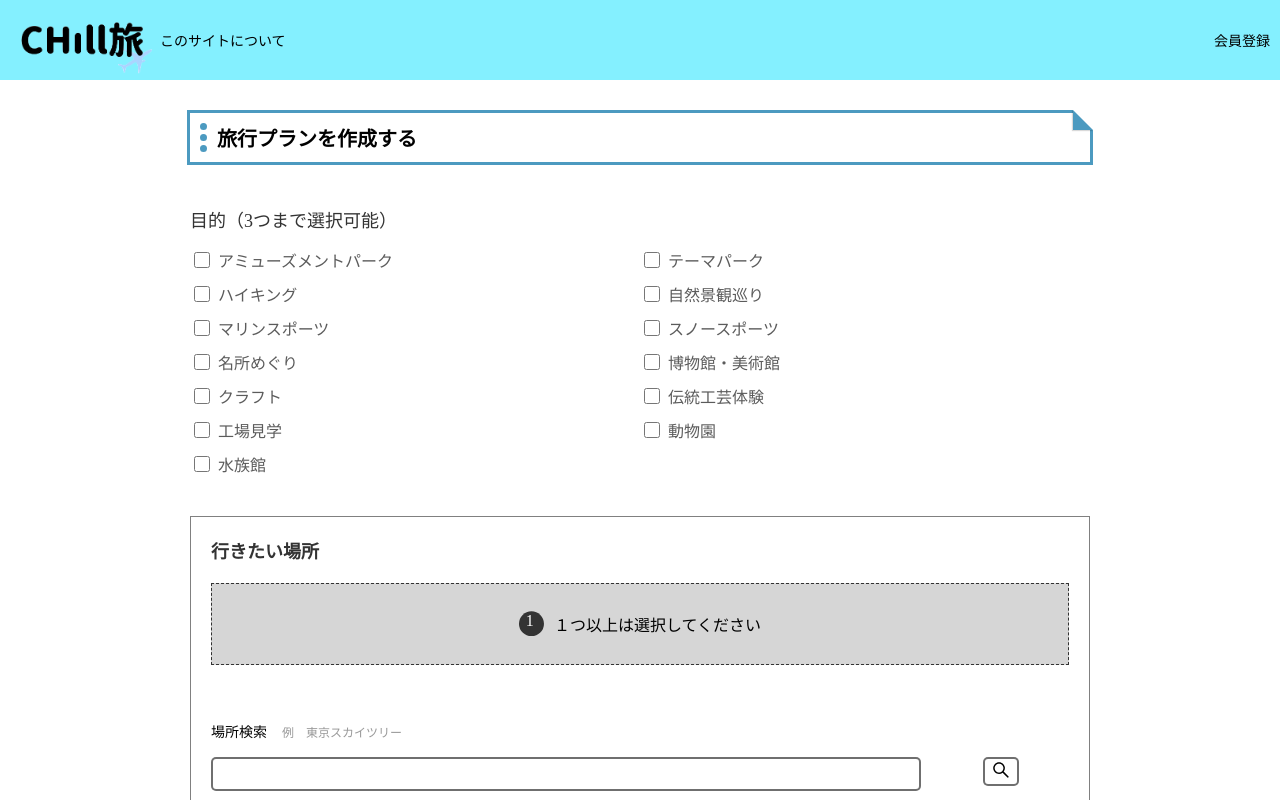
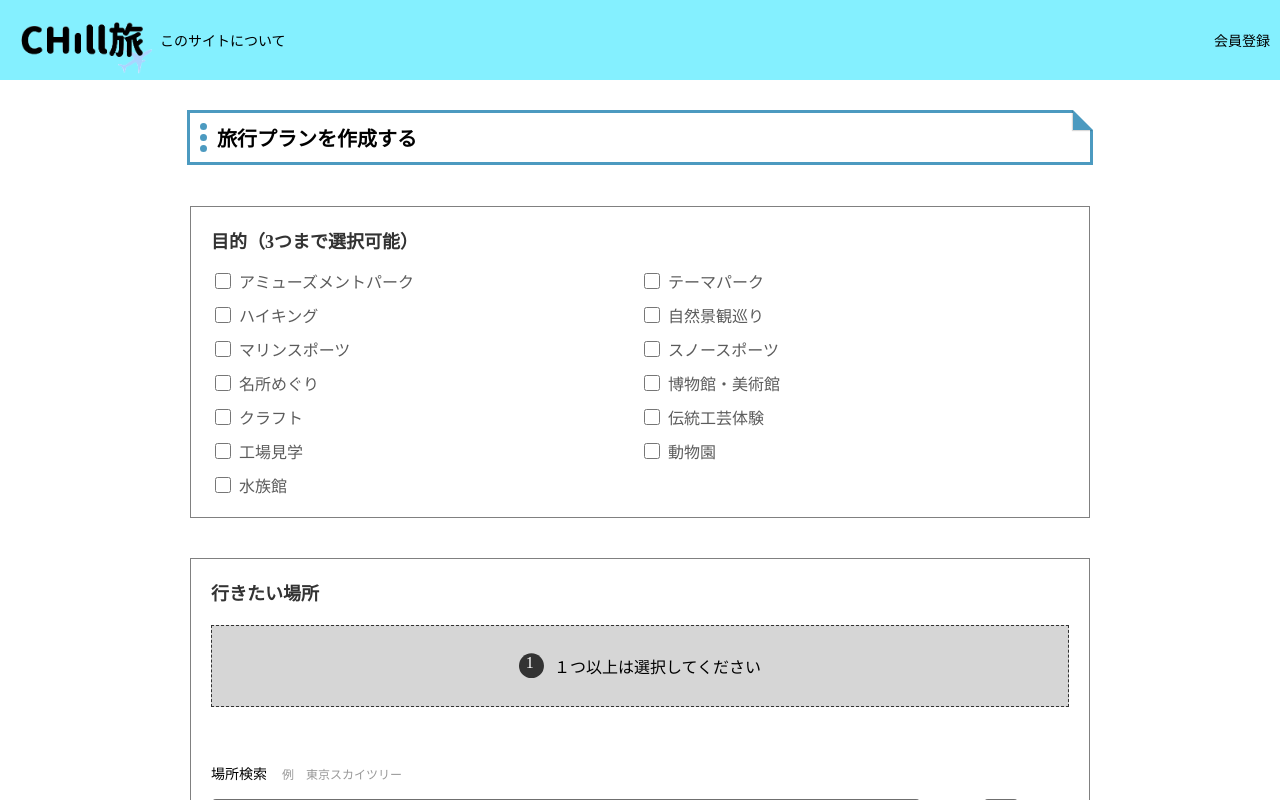
Before and after one commit to manasan-iTL/trip-plan-maker-frontend, a React (Vite) app in the folder frontend/: page / in a window 1280 px wide. Shown: the top 800 px of the page. Built offline with nearby package versions, Linux system fonts and the light colour scheme.

Commit message:
fix: 目的セクションを枠線で囲う

```diff
--- a/frontend/src/components/presantation/top/Form/PurposeForm.module.css
+++ b/frontend/src/components/presantation/top/Form/PurposeForm.module.css
@@ -4,15 +4,14 @@
     flex-direction: column;
     row-gap: 16px;
     margin: 0 auto;
+    border: 1px gray solid;
+    padding: 20px;
 }
 
 .heading {
     color: rgba(51, 51, 51, 1.0);
     font-family: Noto Sans JP;
     font-size: 18px;
-    font-style: normal;
-    font-weight: 400;
-    line-height: normal;
     margin: 0;
 }
 
```
